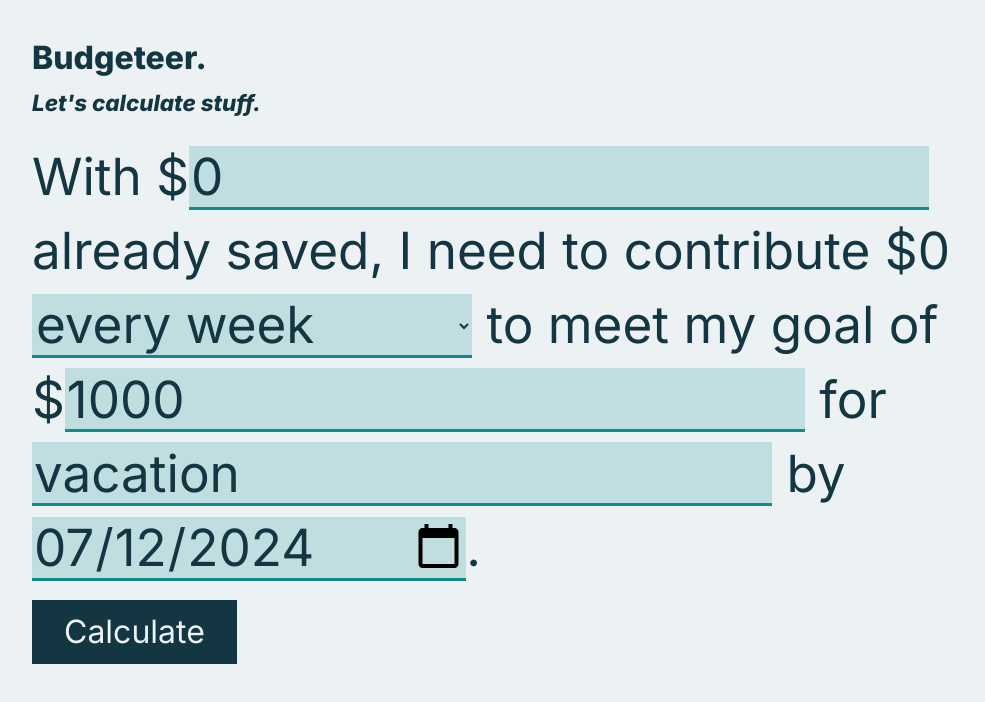
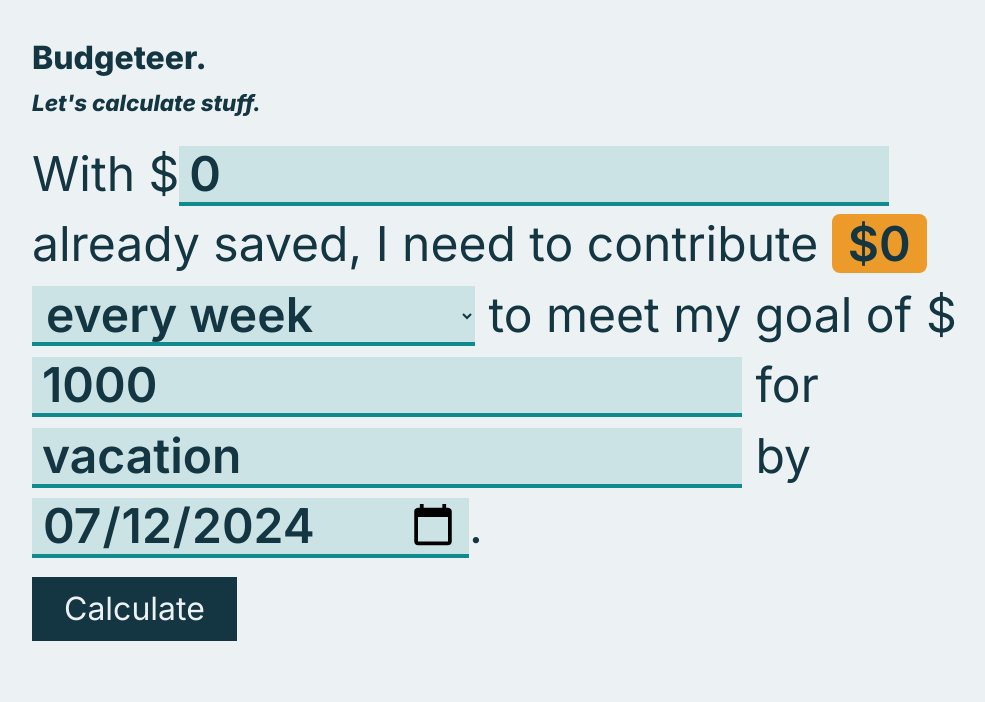
Before and after one commit to jessiejalca/budgeteer, a React (Vite) app: page / in a window 1280 px wide. Shown: the top 702 px of the page, without its empty margins (143-1128 px from the left). Built offline with nearby package versions, Linux system fonts and the light colour scheme.

Commit message:
style: set apart calculated value & make adjustments

```diff
--- a/src/App.css
+++ b/src/App.css
@@ -25,7 +25,7 @@ form {
 }
 
 form > p {
-  font-size: 3.2rem;
+  font-size: 3rem;
   margin: 1rem 0;
 }
 
@@ -35,11 +35,13 @@ input::placeholder {
 
 input,
 select {
-  background-color: hsl(from var(--secondary-color) h s l / 0.2);
+  background-color: hsl(from var(--secondary-color) h s l / 0.15);
   color: var(--text-color);
   max-height: 1.25em;
   border: none;
-  border-bottom: 3px solid var(--secondary-color);
+  border-bottom: 4px solid var(--secondary-color);
+  padding: 0 10px;
+  font-weight: 600 !important;
 }
 
 .btn {
@@ -49,3 +51,10 @@ select {
   padding: 1rem 2rem;
   font-size: 2rem;
 }
+
+.calc-value {
+  font-weight: 600;
+  background-color: var(--tertiary-color);
+  padding: 0 1rem;
+  border-radius: 0.5rem;
+}
```
